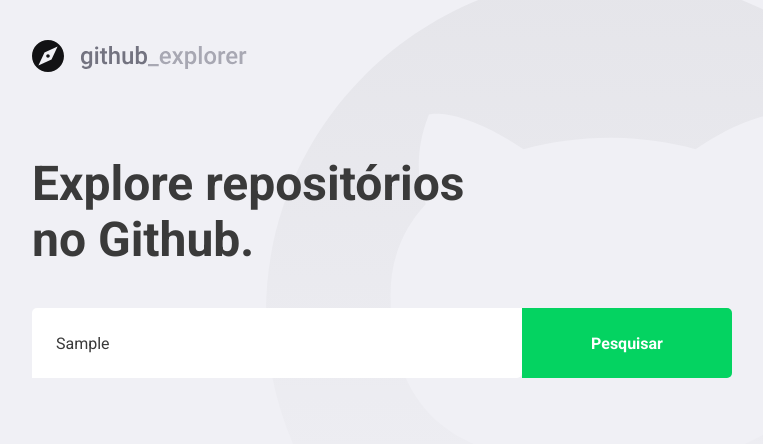
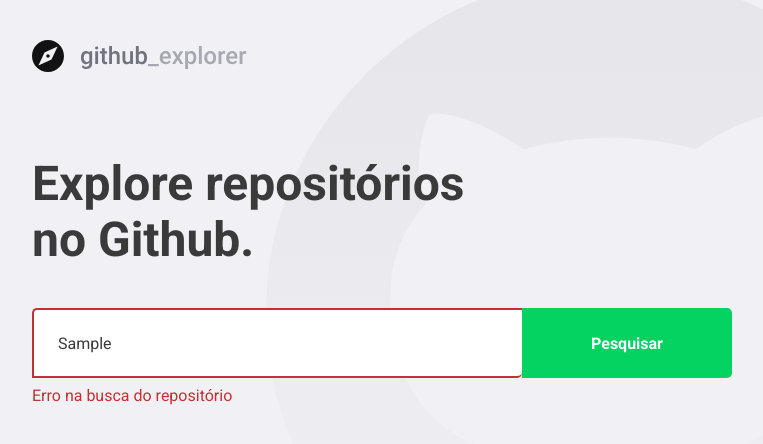
Before and after one commit to rafaelborges26/Repository-ReactJS-Bootcamp, a React (Create React App) app: page / in a window 1280 px wide. Both pictures are taken after typing "Sample" into the empty fields and a click on the button "Pesquisar". Shown: the top 444 px of the page, without its empty margins (148-911 px from the left). Built offline with nearby package versions, Linux system fonts and the light colour scheme; no server answers.

Commit message:
add the tratative of error

```diff
--- a/src/pages/Dashboard/index.tsx
+++ b/src/pages/Dashboard/index.tsx
@@ -1,6 +1,6 @@
 import React, { useState, FormEvent } from 'react'
 import Logo from '../../assets/logo.svg'
-import { Title, Form, Repositories } from './styles'
+import { Title, Form, Repositories, Error } from './styles'
 import { FiChevronRight } from 'react-icons/fi'
 import api from '../../services/api'
 import Repository from '../Repository'
@@ -18,18 +18,26 @@
 
     const [newRepo, setNewRepo] = useState('')
     const [repositories, setRepositories ] = useState<Repository[]>([])
+    const [inputError, setInputError] = useState('')
 
+    async function handleAddRepository(event: FormEvent<HTMLFormElement>): Promise<void> {
 
-    async function handleAddRepository(event: FormEvent<HTMLFormElement>) {
         event.preventDefault() //nao recarregar a pagina apos o clique
 
-        const response = await api.get<Repository>(`repos/${newRepo}`)
-        console.log(response.data)
+        if(!newRepo) {
+            return setInputError('Digite o autor/nome do repositório')
+        }
 
-        const repository = response.data
+        try {
+            const response = await api.get<Repository>(`repos/${newRepo}`)
 
-        setRepositories([...repositories, repository])
-        setNewRepo('')
+            const repository = response.data
+
+            setRepositories([...repositories, repository])
+            setNewRepo('')
+        }catch(err) {
+            setInputError('Erro na busca do repositório')
+        }
     }
 
   return (
@@ -37,7 +45,7 @@
     <img src={Logo} />
     <Title>Explore repositórios no Github.</Title>
 
-    <Form onSubmit={handleAddRepository}>
+    <Form hasError={ !! inputError} onSubmit={handleAddRepository}>
         <input
             placeholder="Digite o nome do repositório"
             value={newRepo}
@@ -45,6 +53,8 @@
         />
         <button type="submit">Pesquisar</button>
     </Form>
+    {inputError &&  <Error> {inputError} </Error> }
+
 
     <Repositories>
     {repositories.map((repository) => (
--- a/src/pages/Dashboard/styles.ts
+++ b/src/pages/Dashboard/styles.ts
@@ -1,5 +1,9 @@
-import styled from 'styled-components';
+import styled,{ css } from 'styled-components';
 import { shade } from 'polished'
+
+interface FormProps {
+    hasError: boolean
+}
 
 export const Title = styled.h1`
 font-size: 48px;
@@ -10,7 +14,7 @@
 margin-top: 80px;
 `
 
-export const Form = styled.form`
+export const Form = styled.form<FormProps>`
     margin-top: 40px;
     max-width: 700px;
 
@@ -23,6 +27,12 @@
         border: 0;
         border-radius: 5px 0 5px 0;
         color: #3a3a3a;
+        border: 2px solid #fff;
+        border-right: 0;
+
+        ${(props) => props.hasError && css`
+            border-color: #c53030; `
+        }
 
         &::placeholder {
             color: #a8a8b3;
@@ -45,6 +55,13 @@
 
     }
 
+`
+
+export const Error = styled.span`
+
+display:block;
+color: #c53030;
+margin-top: 8px;
 `
 
 export const Repositories = styled.div`
```
